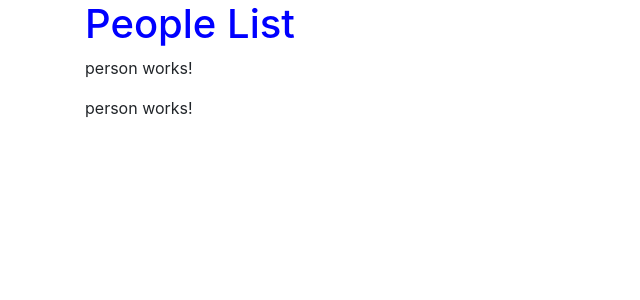
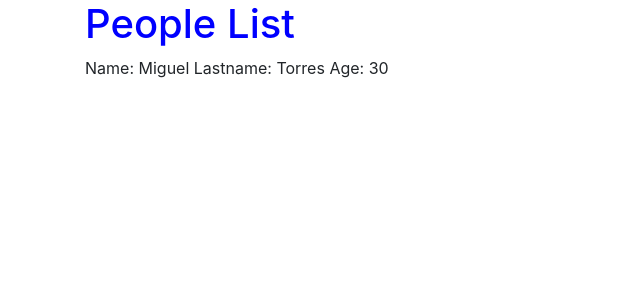
Before and after one commit to bassdevyer/angular-practice, an Angular app: page / in a window 1280 px wide. Shown: the top 300 px of the page, without its empty margins (0-640 px from the left). Built offline with nearby package versions, Linux system fonts and the light colour scheme.

Commit message:
Interpolation

```diff
--- a/src/app/people/people.component.html
+++ b/src/app/people/people.component.html
@@ -3,7 +3,6 @@
      <div class="col">
       <h1>People List</h1>
       <app-person></app-person>
-      <app-person></app-person>
      </div>
   </div>
 </div>
--- a/src/app/person/person.component.html
+++ b/src/app/person/person.component.html
@@ -1 +1,3 @@
-<p>person works!</p>
+<p>
+  Name: {{name}} Lastname: {{lastname}} Age: {{age}}
+</p>
--- a/src/app/person/person.component.ts
+++ b/src/app/person/person.component.ts
@@ -7,6 +7,8 @@ import { Component, OnInit } from '@angular/core';
 })
 export class PersonComponent {
 
-  constructor() { }
+  name:string = "Miguel";
+  lastname:string = "Torres";
+  age:number = 30;
 
 }
```
